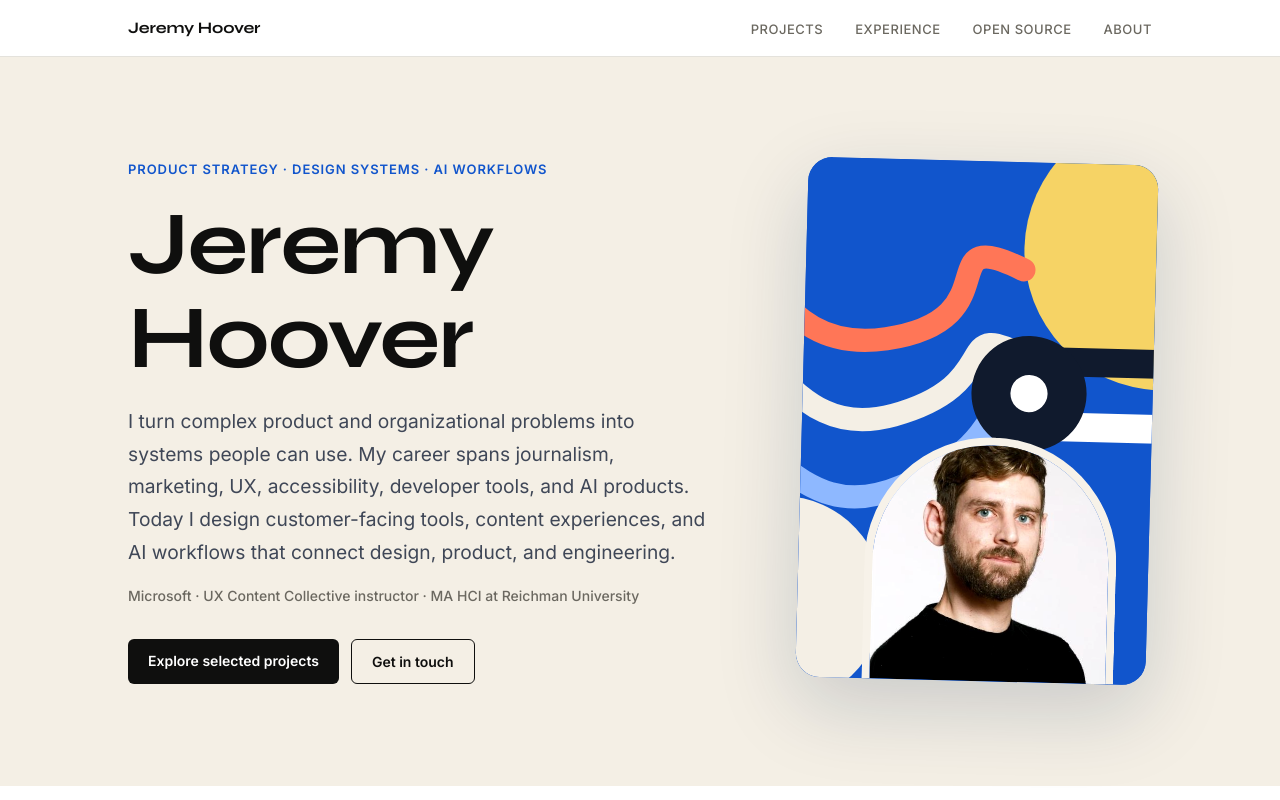
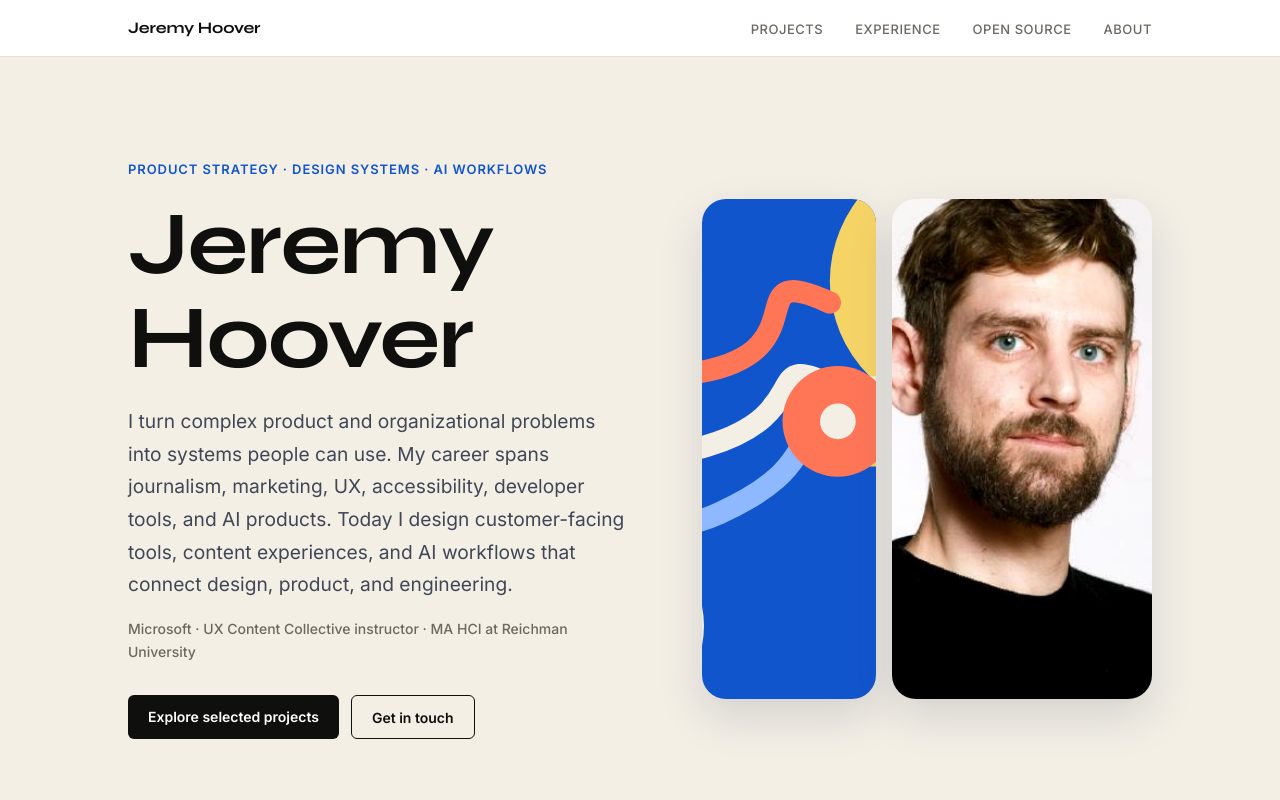
Before and after one commit to jeremydhoover-blip/portfolio, an Astro site: page / in a window 1280 px wide. Shown: the top 800 px of the page. Built offline with nearby package versions, Linux system fonts and the light colour scheme; Astro itself is replaced by a stand-in of ours.

Commit message:
Separate portrait from hero artwork

```diff
--- a/src/pages/index.astro
+++ b/src/pages/index.astro
@@ -22,18 +22,20 @@ const base = import.meta.env.BASE_URL;
           </div>
         </div>
         <div class="hero-art">
-          <svg viewBox="0 0 620 560" preserveAspectRatio="xMidYMid slice" role="presentation" aria-hidden="true">
-            <rect width="620" height="560" rx="44" fill="#1155cc" />
+          <div class="hero-art__graphic" aria-hidden="true">
+            <svg viewBox="0 0 620 560" preserveAspectRatio="xMidYMid slice" role="presentation">
+              <rect width="620" height="560" fill="#1155cc" />
               <circle cx="506" cy="92" r="150" fill="#f6d365" />
               <circle cx="103" cy="478" r="112" fill="#f4efe5" />
               <path d="M-46 94C86 60 72 218 210 194S250 68 356 116" fill="none" stroke="#ff7657" stroke-width="25" stroke-linecap="round" />
               <path d="M-35 198C88 155 95 314 220 276S275 164 366 214" fill="none" stroke="#f4efe5" stroke-width="25" stroke-linecap="round" />
               <path d="M-44 308C92 256 105 410 232 352S292 256 367 284" fill="none" stroke="#8eb8ff" stroke-width="25" stroke-linecap="round" />
-            <path d="M365 214L676 214" fill="none" stroke="#101a2d" stroke-width="31" stroke-linecap="round" />
-            <path d="M367 284L676 284" fill="none" stroke="#ffffff" stroke-width="31" stroke-linecap="round" />
-            <circle cx="365" cy="249" r="62" fill="#101a2d" />
-            <circle cx="365" cy="249" r="20" fill="#ffffff" />
+              <path d="M365 214L676 214" fill="none" stroke="#f4efe5" stroke-width="31" stroke-linecap="round" />
+              <path d="M367 284L676 284" fill="none" stroke="#f6d365" stroke-width="31" stroke-linecap="round" />
+              <circle cx="365" cy="249" r="62" fill="#ff7657" />
+              <circle cx="365" cy="249" r="20" fill="#f4efe5" />
             </svg>
+          </div>
           <img src={`${base}/images/jeremy-hoover.jpg`} alt="Jeremy Hoover" width="460" height="460" />
         </div>
       </div>
@@ -321,8 +323,8 @@ const base = import.meta.env.BASE_URL;
   }
   .hero__grid {
     display: grid;
-    grid-template-columns: minmax(0, 1.25fr) minmax(320px, 0.75fr);
-    gap: clamp(3rem, 7vw, 7rem);
+    grid-template-columns: minmax(0, 1.05fr) minmax(420px, 0.95fr);
+    gap: clamp(3rem, 6vw, 6rem);
     align-items: center;
   }
   .hero__eyebrow {
@@ -354,33 +356,34 @@ const base = import.meta.env.BASE_URL;
   }
   .hero__actions { display: flex; gap: 0.75rem; flex-wrap: wrap; }
   .hero-art {
-    position: relative;
-    min-height: 520px;
+    display: grid;
+    grid-template-columns: minmax(0, 0.8fr) minmax(0, 1.2fr);
+    gap: 1rem;
+    min-height: 500px;
+  }
+  .hero-art__graphic,
+  .hero-art img {
+    width: 100%;
+    height: 100%;
+    min-width: 0;
     overflow: hidden;
     border-radius: var(--portfolio-radius);
-    background: var(--portfolio-blue);
-    box-shadow: 0 28px 80px rgba(12, 38, 78, 0.18);
-    transform: rotate(1.5deg);
+    box-shadow: 0 18px 45px rgba(12, 38, 78, 0.14);
   }
-  .hero-art svg { display: block; width: 100%; height: 100%; position: absolute; inset: 0; }
+  .hero-art__graphic svg { display: block; width: 100%; height: 100%; }
   .hero-art img {
-    position: absolute;
-    right: clamp(1rem, 4vw, 2rem);
-    bottom: 0;
-    width: min(72%, 390px);
-    height: auto;
-    border: 8px solid var(--portfolio-cream);
-    border-bottom: 0;
-    border-radius: 180px 180px 0 0;
+    object-fit: cover;
+    object-position: 50% 35%;
     filter: saturate(0.92) contrast(1.03);
   }
   @media (max-width: 900px) {
     .hero__grid { grid-template-columns: 1fr; }
-    .hero-art { width: min(100%, 680px); min-height: 440px; transform: none; }
+    .hero-art { width: min(100%, 680px); min-height: 420px; }
   }
   @media (max-width: 480px) {
-    .hero-art { min-height: 340px; border-radius: 18px; }
-    .hero-art img { width: 78%; border-width: 5px; }
+    .hero-art { min-height: 320px; gap: 0.65rem; }
+    .hero-art__graphic,
+    .hero-art img { border-radius: 16px; }
   }
 
   /* ─ SECTION HEADER ─ */
@@ -435,7 +438,7 @@ const base = import.meta.env.BASE_URL;
   .project--blue .project__visual { background: var(--portfolio-blue); }
   .project--violet .project__visual { background: var(--portfolio-yellow); }
   .project--orange .project__visual { background: var(--portfolio-coral); }
-  .project--green .project__visual { background: var(--portfolio-ink); }
+  .project--green .project__visual { background: var(--portfolio-blue-soft); }
   .project__body {
     display: flex;
     flex-direction: column;
@@ -458,7 +461,7 @@ const base = import.meta.env.BASE_URL;
     border-radius: 12px;
     background: var(--portfolio-cream);
     color: var(--portfolio-ink);
-    font: 600 0.7rem monospace;
+    font: 600 0.7rem var(--f-body);
     text-align: center;
   }
   .visual-repo__build {
@@ -510,7 +513,7 @@ const base = import.meta.env.BASE_URL;
     background: var(--portfolio-cream);
     box-shadow: 0 14px 30px rgba(16,38,27,0.18);
     color: var(--portfolio-ink);
-    font: 600 0.75rem monospace;
+    font: 600 0.75rem var(--f-body);
   }
   .visual-cli span { display: block; padding: 0.3rem 0; }
   .visual-cli__prompt { color: var(--portfolio-blue); }
@@ -523,7 +526,7 @@ const base = import.meta.env.BASE_URL;
   /* ─ EXPERIENCE ─ */
   .experience {
     padding-block: clamp(4rem, 7vw, 6rem);
-    background: var(--portfolio-ink);
+    background: var(--portfolio-blue);
     color: #fff;
   }
   .experience .section-header { border-color: rgba(255,255,255,0.18); }
@@ -597,7 +600,7 @@ const base = import.meta.env.BASE_URL;
   .hcs-window__doc strong { display: block; color: #17231d; font-size: 1rem; margin-bottom: 1rem; }
   .hcs-window__doc > span { display: block; height: 8px; width: 100%; background: #dbe4de; border-radius: 999px; margin-bottom: 0.55rem; }
   .hcs-window__doc > span.short { width: 62%; }
-  .hcs-window__code { margin-top: 1.5rem; padding: 0.75rem; border-radius: 7px; background: #17231d; color: #9ee3bb; font: 600 0.68rem monospace; }
+  .hcs-window__code { margin-top: 1.5rem; padding: 0.75rem; border-radius: 7px; background: var(--portfolio-blue); color: #fff; font: 600 0.68rem var(--f-body); }
   @media (max-width: 820px) {
     .hcs__panel { grid-template-columns: 1fr; }
   }
@@ -633,7 +636,7 @@ const base = import.meta.env.BASE_URL;
 
   /* ─ CONTACT ─ */
   .contact {
-    background: var(--portfolio-ink);
+    background: var(--portfolio-blue);
     padding-block: clamp(3rem, 6vw, 5rem);
   }
   .contact__inner { display: flex; align-items: center; justify-content: space-between; gap: 2rem; flex-wrap: wrap; }
```
Lines whose indentation alone changed are shown as unchanged.
